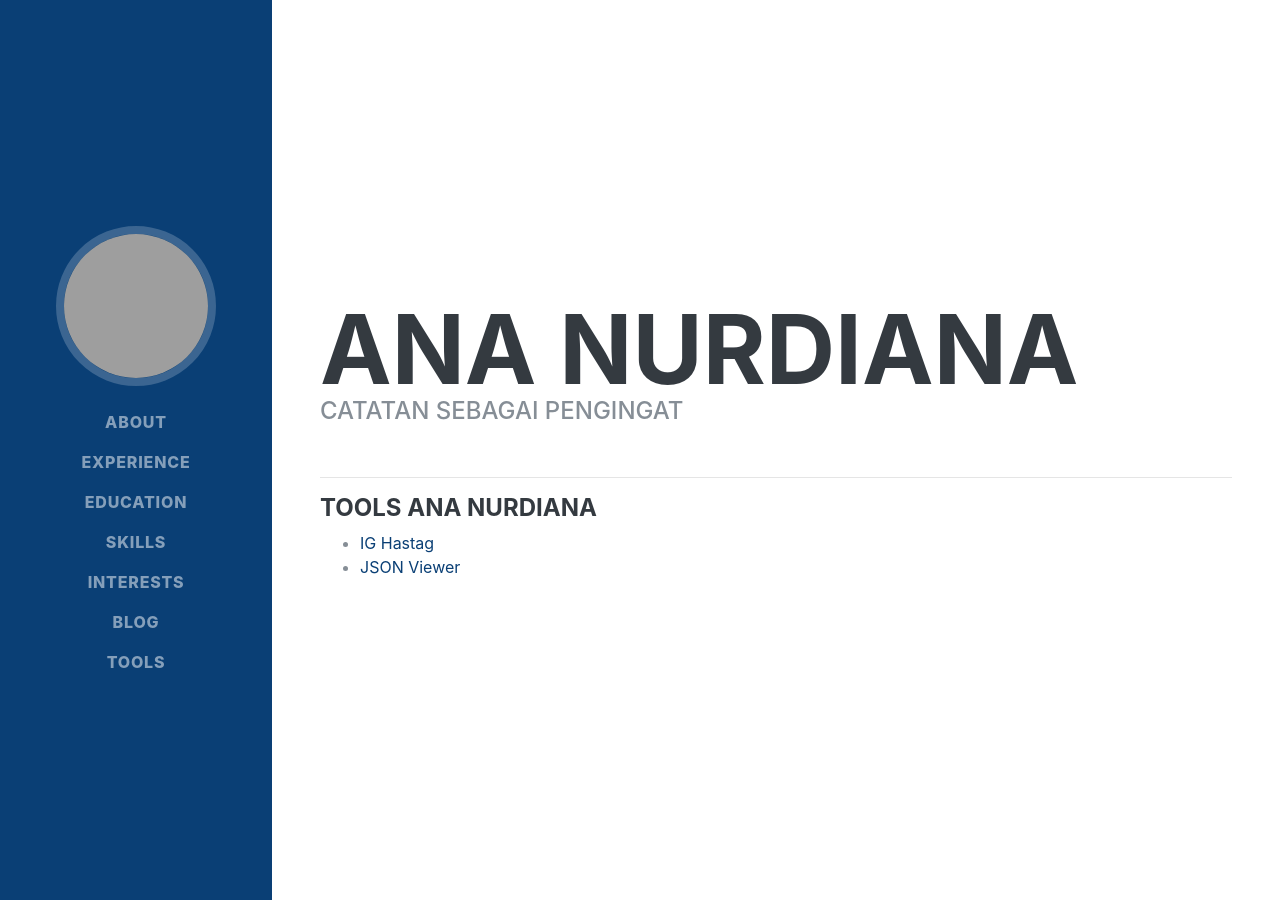
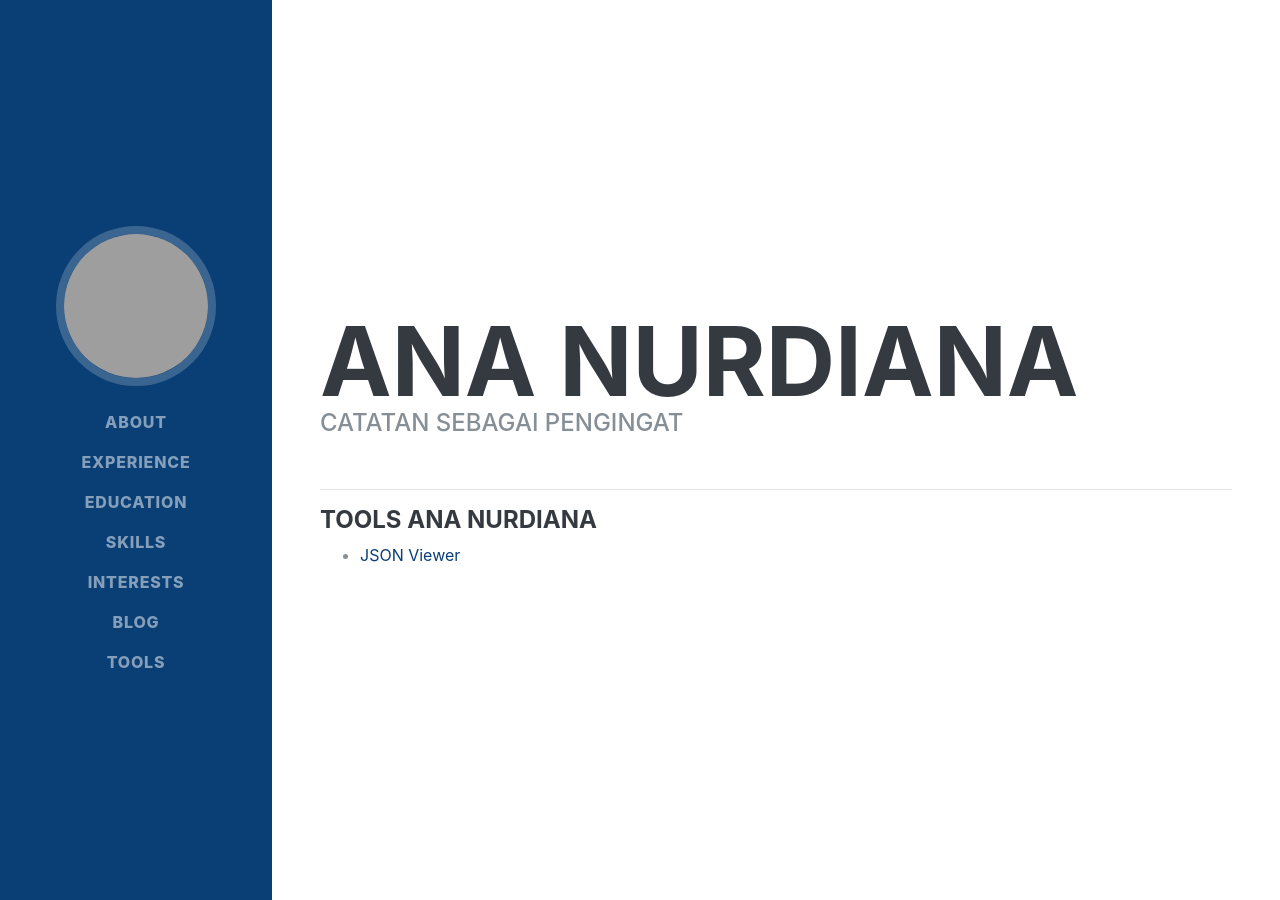
Before and after one commit to ananurdiana/ananurdiana.github.io, a Jekyll site: the page built from tools/index.md, in a window 1280 px wide. Built offline with Jekyll 4.4.1, drawn with Linux system fonts in a browser that asks for light colours; some web fonts are replaced; our own code applies the rules of GitHub Pages for plain Markdown files; grey boxes are pictures that could not be loaded.

Commit message:
Update index.md
hapus ig hastag generator

```diff
--- a/tools/index.md
+++ b/tools/index.md
@@ -1,4 +1,3 @@
 #### Tools Ana Nurdiana
 
-* [IG Hastag](/tools/ig-hastag-generator.html)
 * [JSON Viewer](/tools/json-viewer.html)
```
